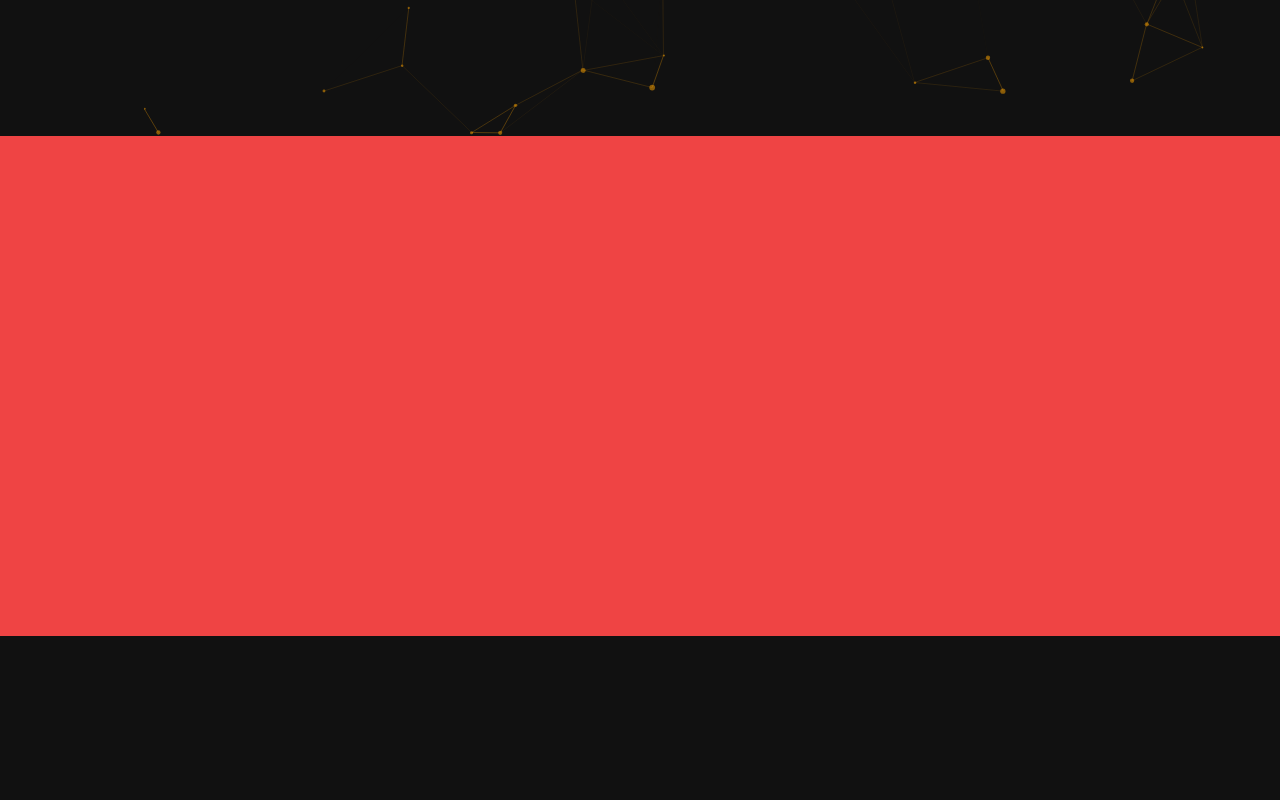
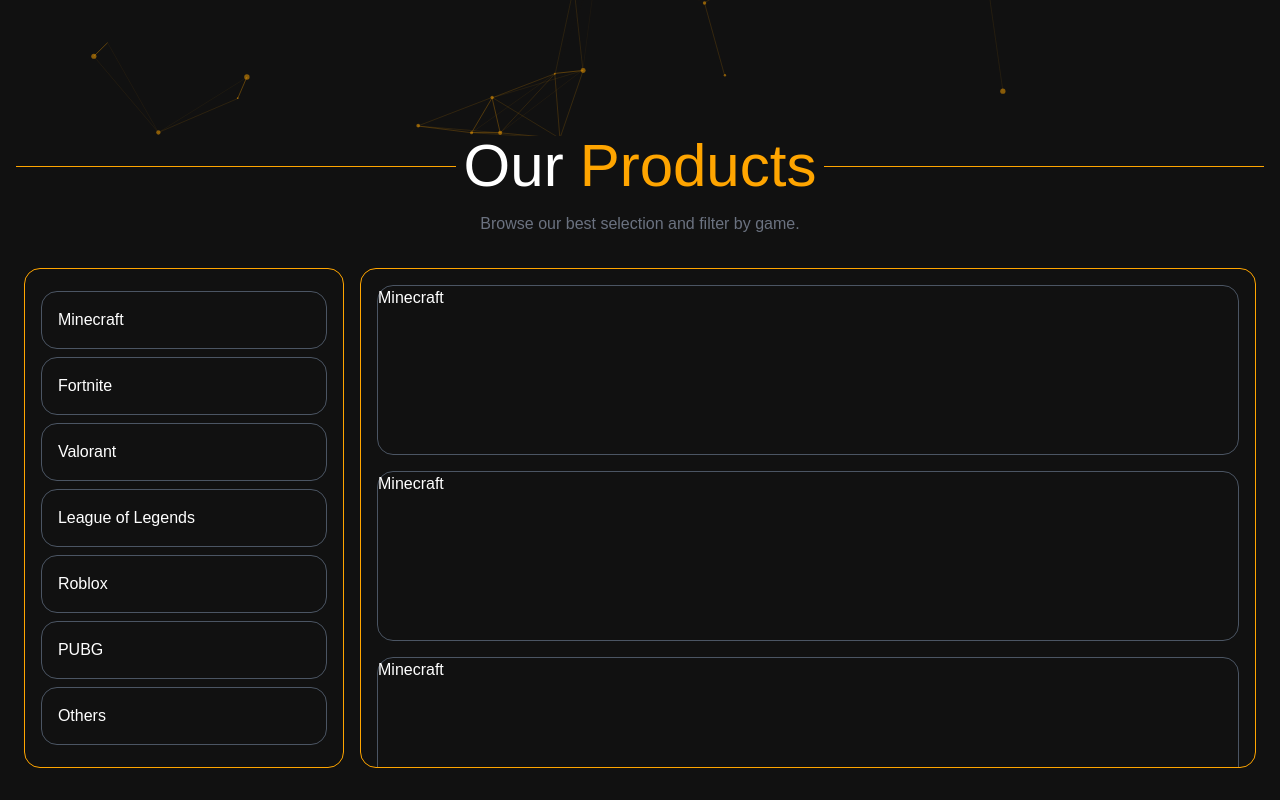
Before and after one commit to ZyrusAlvez/Black-Market-Ecommerce, a plain HTML site: page index.html in a window 1280 px wide. Shown: the part 664-1464 px from the top of the page. Before the commit the page ends 1300 px from the top, so only its background shows below. Drawn offline with nearby package versions, Linux system fonts and the light colour scheme; a web font is replaced by a local one.

Commit message:
product list showcase template

```diff
--- a/index.html
+++ b/index.html
@@ -88,7 +88,41 @@
 
     </div>
 
-    <div class="h-[500px] bg-red-500 w-full">
+    <!-- Our Products -->
+    <div class="w-full flex flex-col">
+
+      <div class="flex items-center justify-center px-4">
+        <h1 class="border-[#FFA500] border-b-[1px] w-full"></h1>
+        <div class="flex gap-4 mx-2">
+          <h1 class="text-6xl">Our <h1 class="text-6xl text-[#FFA500]">Products</h1></h1>
+        </div>
+        <h1 class="border-[#FFA500] border-b-[1px] w-full"></h1>
+      </div>
+
+      <h1 class="text-gray-500 w-full text-center mt-4">Browse our best selection and filter by game.</h1>
+
+    </div>
+
+    <!-- Browse Products -->
+    <div class="h-[500px] w-full flex justify-center gap-4 my-8">
+      <div class="flex flex-col w-[25%] h-auto border-[#FFA500] border-[1px] rounded-2xl flex items-center gap-y-2 py-6 justify-center">
+        <div id="minecraft" class="border-[1px] border-gray-600 w-[90%] px-1 text-center sm:px-4 sm:text-start py-4 rounded-2xl cursor-pointer">Minecraft</div>
+        <div id="fortnite" class="border-[1px] border-gray-600 w-[90%] px-1 text-center sm:px-4 sm:text-start py-4 rounded-2xl cursor-pointer">Fortnite</div>
+        <div id="valorant" class="border-[1px] border-gray-600 w-[90%] px-1 text-center sm:px-4 sm:text-start py-4 rounded-2xl cursor-pointer">Valorant</div>
+        <div id="lol" class="border-[1px] border-gray-600 w-[90%] px-1 text-center sm:px-4 sm:text-start py-4 rounded-2xl cursor-pointer">League of Legends</div>
+        <div id="roblox" class="border-[1px] border-gray-600 w-[90%] px-1 text-center sm:px-4 sm:text-start py-4 rounded-2xl cursor-pointer">Roblox</div>
+        <div id="pubg" class="border-[1px] border-gray-600 w-[90%] px-1 text-center sm:px-4 sm:text-start py-4 rounded-2xl cursor-pointer">PUBG</div>
+        <div id="others" class="border-[1px] border-gray-600 w-[90%] px-1 text-center sm:px-4 sm:text-start py-4 rounded-2xl cursor-pointer">Others</div>
+      </div>
+
+      <div class="flex flex-col w-[70%] border-[#FFA500] border-[1px] rounded-2xl p-4 h-full gap-y-4 overflow-hidden overflow-y-scroll">
+        <div class="min-h-[170px] w-full border-gray-600 border-[1px] rounded-2xl">Minecraft</div>
+        <div class="min-h-[170px] w-full border-gray-600 border-[1px] rounded-2xl">Minecraft</div>
+        <div class="min-h-[170px] w-full border-gray-600 border-[1px] rounded-2xl">Minecraft</div>
+        <div class="min-h-[170px] w-full border-gray-600 border-[1px] rounded-2xl">Minecraft</div>
+        <div class="min-h-[170px] w-full border-gray-600 border-[1px] rounded-2xl">Minecraft</div>
+        <div class="min-h-[170px] w-full border-gray-600 border-[1px] rounded-2xl">Minecraft</div>
+      </div>
 
     </div>
 
@@ -96,7 +130,27 @@
 
   <!-- particle.js background -->
   <script src="http://cdn.jsdelivr.net/particles.js/2.0.0/particles.min.js"></script>
+  <!-- Tailwind -->
   <script src="https://cdn.tailwindcss.com"></script>
+  <style>
+    .clickable-item {
+        transition: background-color 0.25s ease;
+    }
+</style>
+
+<script>
+    const ids = ["minecraft", "fortnite", "valorant", "lol", "roblox", "pubg", "others"];
+    ids.forEach(id => {
+        document.getElementById(id).classList.add('clickable-item');
+        document.getElementById(id).onclick = function() {
+            ids.forEach(resetId => {
+                document.getElementById(resetId).style.backgroundColor = "";
+            });
+            document.getElementById(id).style.backgroundColor = "#FFA500";
+        }
+    });
+</script>
+  <!-- particle.js configuration -->
   <script>
     particlesJS("particles-js", {
       particles: {
--- a/styles.css
+++ b/styles.css
@@ -24,11 +24,20 @@
   animation: splashPulse 2s infinite;
 }
 
-body {
-  margin: 0;
-  padding: 0;
+/* width */
+::-webkit-scrollbar {
+  width: 5px;
 }
-header {
-  margin: 0;
-  padding: 0;
+
+/* Track */
+::-webkit-scrollbar-track {
+  box-shadow: inset 0 0 5px grey;
+  border-radius: 50px;
+  margin: 12px 0;
 }
+
+/* Handle */
+::-webkit-scrollbar-thumb {
+  background-color: #FFA500;
+  border-radius: 50px;
+}
```
